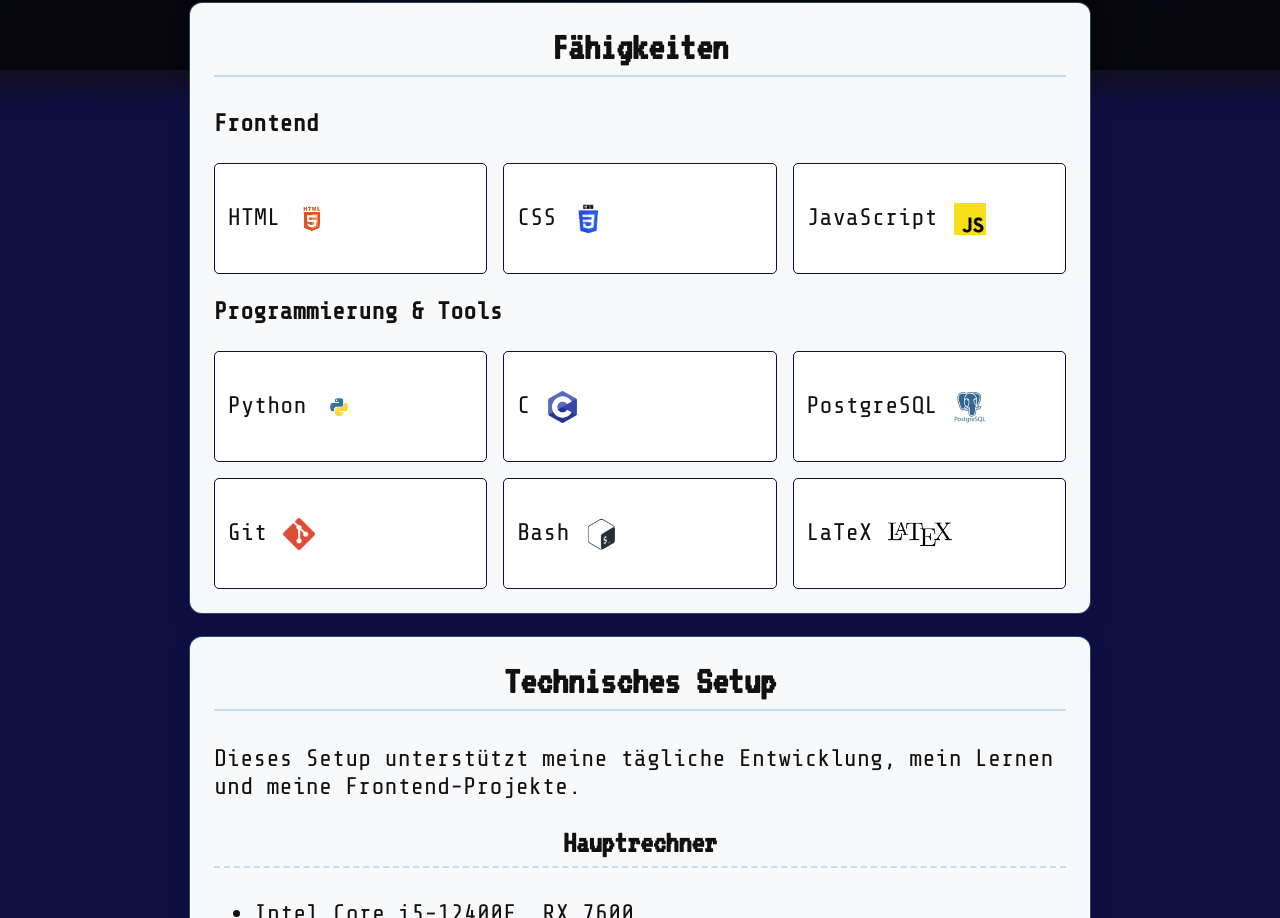
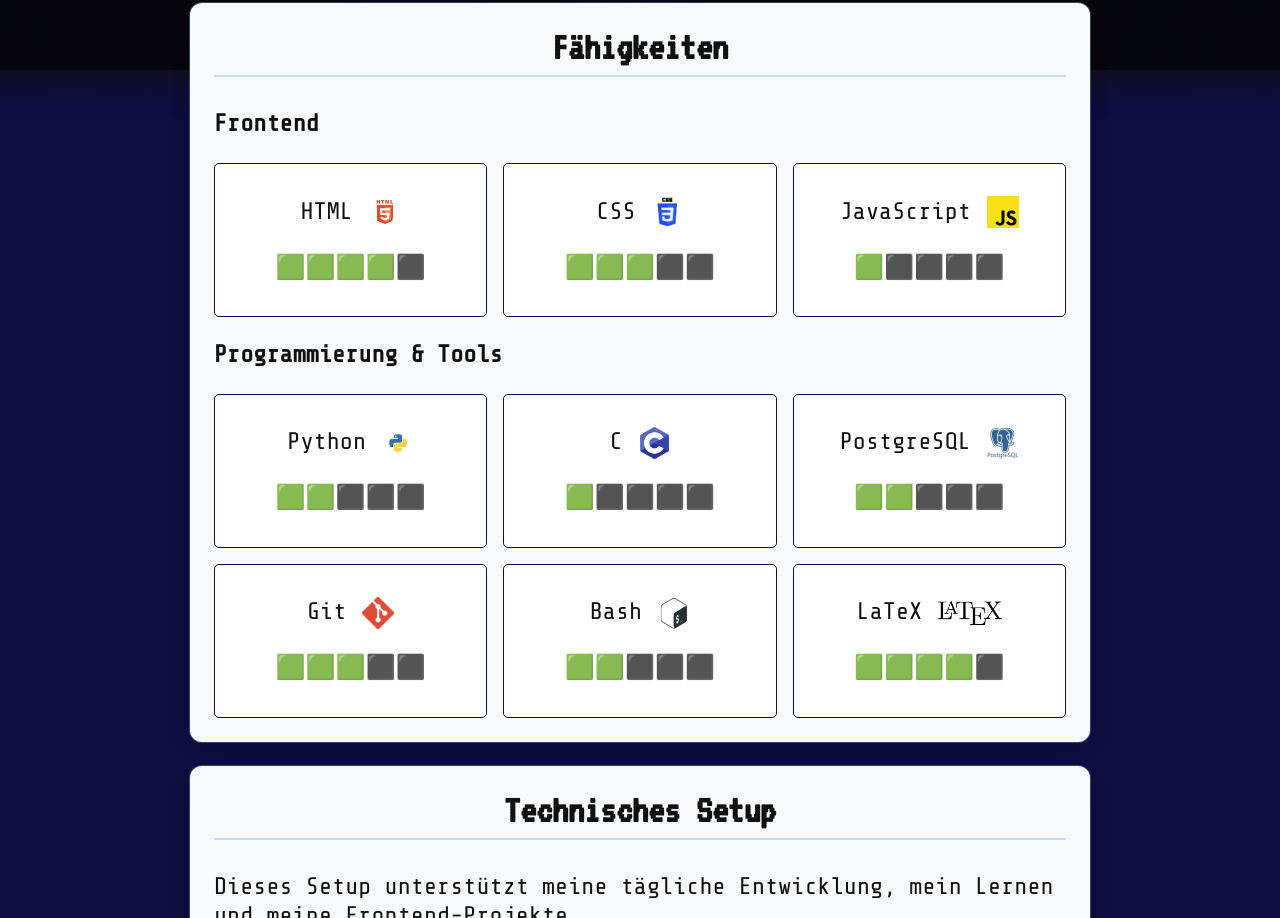
Before and after one commit to ReisSaigyouji/portfolio, a website: page index-de.html in a window 1280 px wide. Shown: the part 730-1648 px from the top of the page. Drawn offline with nearby package versions, Linux system fonts and the light colour scheme.

Commit message:
added skill levels

```diff
--- a/index-de.html
+++ b/index-de.html
@@ -40,43 +40,77 @@
             <p><strong>Frontend</strong></p>
             <div class="skills-grid">
                 <div class="skill">
+                    <div class="skill-main">
                         <p>HTML</p>
                         <img src="img/html.jpg" alt="HTML logo">
                     </div>
+                    <p class="skill-level">🟩🟩🟩🟩⬛️</p>
+                </div>
+
                 <div class="skill">
+                    <div class="skill-main">
                         <p>CSS</p>
                         <img src="img/css.jpg" alt="CSS logo">
                     </div>
+                    <p class="skill-level">🟩🟩🟩⬛️⬛️</p>
+                </div>
+
                 <div class="skill">
+                    <div class="skill-main">
                         <p>JavaScript</p>
-                    <img src="img/js.png" alt="js logo">
+                        <img src="img/js.png" alt="JS logo">
+                    </div>
+                    <p class="skill-level">🟩⬛️⬛️⬛️⬛️</p>
                 </div>
             </div>
             <p><strong>Programmierung & Tools</strong></p>
             <div class="skills-grid">
                 <div class="skill">
+                    <div class="skill-main">
                         <p>Python</p>
                         <img src="img/python.png" alt="python logo">
                     </div>
+                    <p class="skill-level">🟩🟩⬛⬛⬛</p>
+                </div>
+
                 <div class="skill">
+                    <div class="skill-main">
                         <p>C</p>
                         <img src="img/c.png" alt="c logo">
                     </div>
+                    <p class="skill-level">🟩⬛⬛⬛⬛</p>
+                </div>
+
                 <div class="skill">
+                    <div class="skill-main">
                         <p>PostgreSQL</p>
                         <img src="img/postgresql.jpg" alt="sql logo">
                     </div>
+                    <p class="skill-level">🟩🟩⬛⬛⬛</p>
+                </div>
+
                 <div class="skill">
+                    <div class="skill-main">
                         <p>Git</p>
                         <img src="img/git.png" alt="git logo">
                     </div>
+                    <p class="skill-level">🟩🟩🟩⬛⬛</p>
+                </div>
+
                 <div class="skill">
+                    <div class="skill-main">
                         <p>Bash</p>
                         <img src="img/bash.png" alt="bash logo">
                     </div>
+                    <p class="skill-level">🟩🟩⬛⬛⬛</p>
+                </div>
+
                 <div class="skill">
+                    <div class="skill-main">
                         <p>LaTeX</p>
                         <img src="img/latex.png" alt="latex logo" style="height: 4rem; width: 4rem">
+                    </div>
+                    <p class="skill-level">🟩🟩🟩🟩⬛</p>
                 </div>
             </div>
         </section>
--- a/main.css
+++ b/main.css
@@ -123,10 +123,25 @@ main {
     border: 1px solid var(--BGMAIN);
     border-radius: 5px;
     display: flex;
+    flex-direction: column;
+    align-items: center;
+    gap: 0;
+    min-height: 90px;
+}
+
+.skill-main {
+    display: flex;
     align-items: center;
     gap: 1rem;
-    min-height: 90px;
+    margin-bottom: 0.2rem;
 }
+
+.skill-level {
+    font-size: 1rem;
+    opacity: .9;
+    margin-top: 0;
+}
+
 
 .skill img {
     width: 2rem;
```
Also changed, not shown: index.html (+35 -1 lines). Lines whose indentation alone changed are shown as unchanged.
